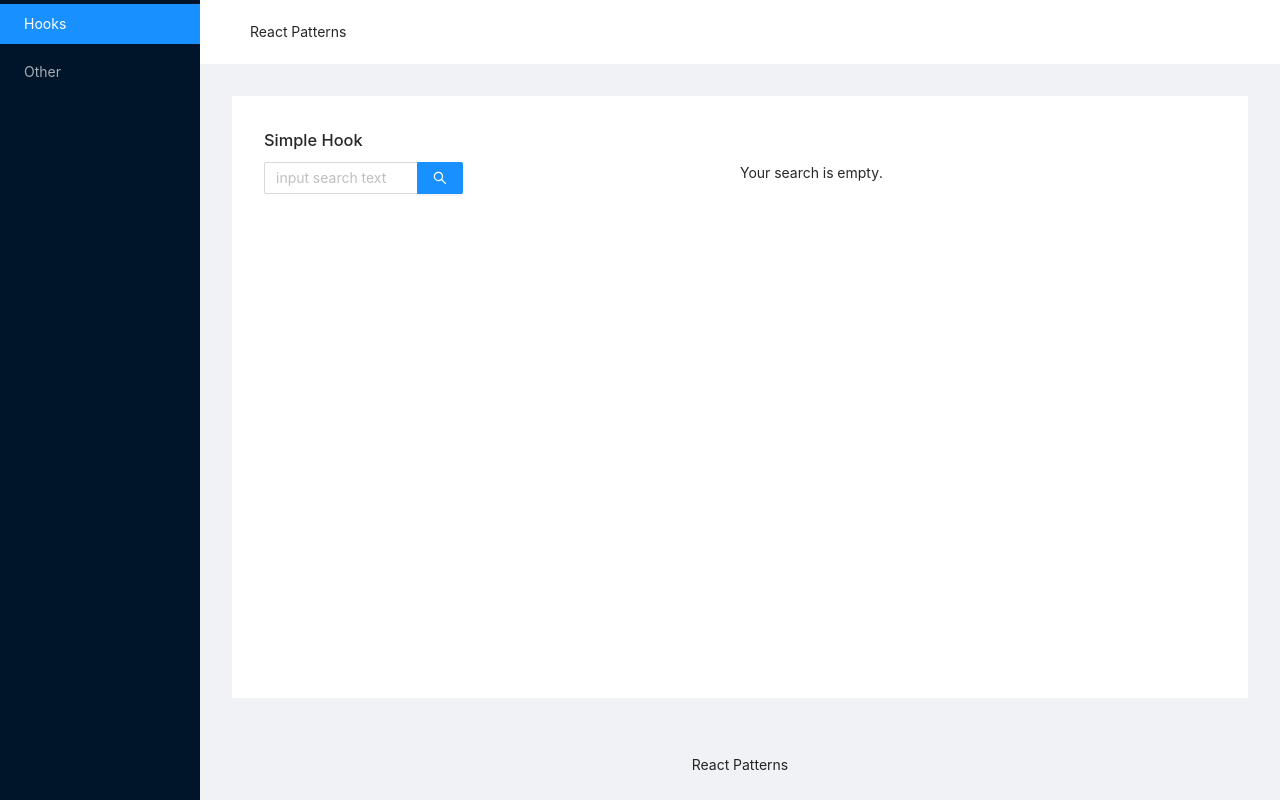
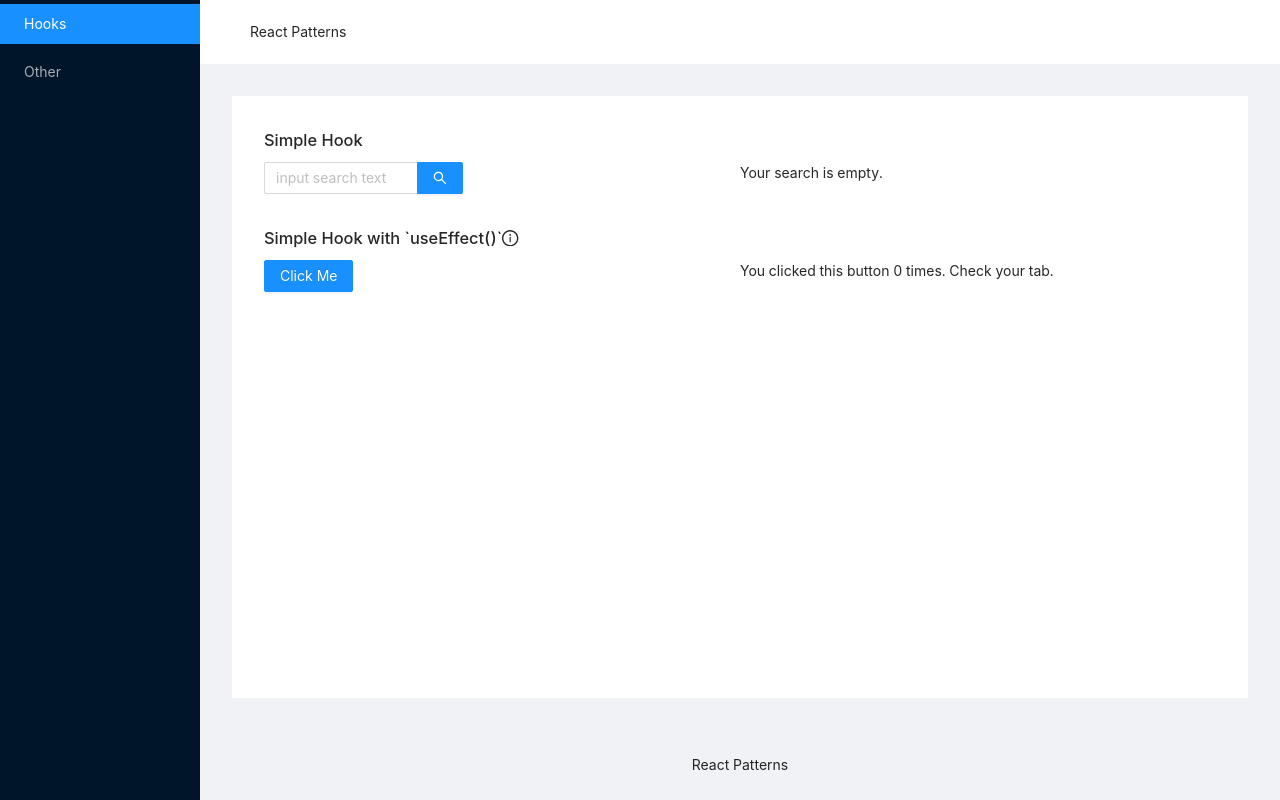
Before and after one commit to alvyn279/react-patterns, a React (Create React App) app in the folder app/: page /#/topic/hooks in a window 1280 px wide. Built offline with nearby package versions, Linux system fonts and the light colour scheme.

Commit message:
added hook example with useEffect

```diff
--- a/app/package.json
+++ b/app/package.json
@@ -3,6 +3,7 @@
   "version": "0.1.0",
   "private": true,
   "dependencies": {
+    "@ant-design/icons": "^4.3.0",
     "@testing-library/jest-dom": "^5.11.4",
     "@testing-library/react": "^11.1.0",
     "@testing-library/user-event": "^12.1.10",
--- a/app/src/components/topic-react-hooks/hook-demo-1.tsx
+++ b/app/src/components/topic-react-hooks/hook-demo-1.tsx
@@ -1,5 +1,6 @@
 import React, { useState } from 'react';
 import { Col, Input, Row } from 'antd';
+import './hook-demo.css';
 
 const { Search } = Input;
 
@@ -13,7 +14,7 @@ const HookDemo1 = () => {
   return (
     <>
       <h3>Simple Hook</h3>
-      <Row>
+      <Row className={'separator-row'}>
         <Col span={12}>
           <Search
             allowClear
--- /dev/null
+++ b/app/src/components/topic-react-hooks/hook-demo-2.tsx
@@ -0,0 +1,49 @@
+import React, { useEffect, useState } from 'react';
+import {
+  Button, Popover, Col, Row,
+} from 'antd';
+import { InfoCircleOutlined } from '@ant-design/icons';
+
+const HookDemo2 = () => {
+  const [count, setCount] = useState(0);
+  const clickedMessage = `You clicked this button ${count} times.`;
+  const explanation = 'useEffect() is executed after changes are flushed to the DOM,'
+    + ' like `componentDidMount()` and `componentDidUpdate`.';
+
+  useEffect(() => {
+    document.title = clickedMessage;
+  });
+
+  return (
+    <>
+      <Row>
+        <h3>
+          Simple Hook with `useEffect()`
+          <Popover
+            content={explanation}
+            title={`When to use useEffect`}
+          >
+            <InfoCircleOutlined />
+          </Popover>
+        </h3>
+      </Row>
+      <Row className={'separator-row'}>
+        <Col span={12}>
+          <Button
+            type={'primary'}
+            onClick={() => setCount(count + 1)}
+          >
+            Click Me
+          </Button>
+        </Col>
+        <Col span={12}>
+          <span>
+            {`${clickedMessage} Check your tab.`}
+          </span>
+        </Col>
+      </Row>
+    </>
+  );
+};
+
+export default HookDemo2;
--- /dev/null
+++ b/app/src/components/topic-react-hooks/hook-demo.css
@@ -0,0 +1,3 @@
+.separator-row {
+    padding-bottom: 2rem;
+}
--- a/app/src/components/topic-react-hooks/hook-demo.tsx
+++ b/app/src/components/topic-react-hooks/hook-demo.tsx
@@ -1,10 +1,12 @@
 import React from 'react';
 import HookDemo1 from './hook-demo-1';
+import HookDemo2 from './hook-demo-2';
 
 const HookDemo = () => {
   return (
     <div>
       <HookDemo1 />
+      <HookDemo2 />
     </div>
   );
 };
```
Also changed, not shown: 1 other file (tests, documents, lock files or other folders).
